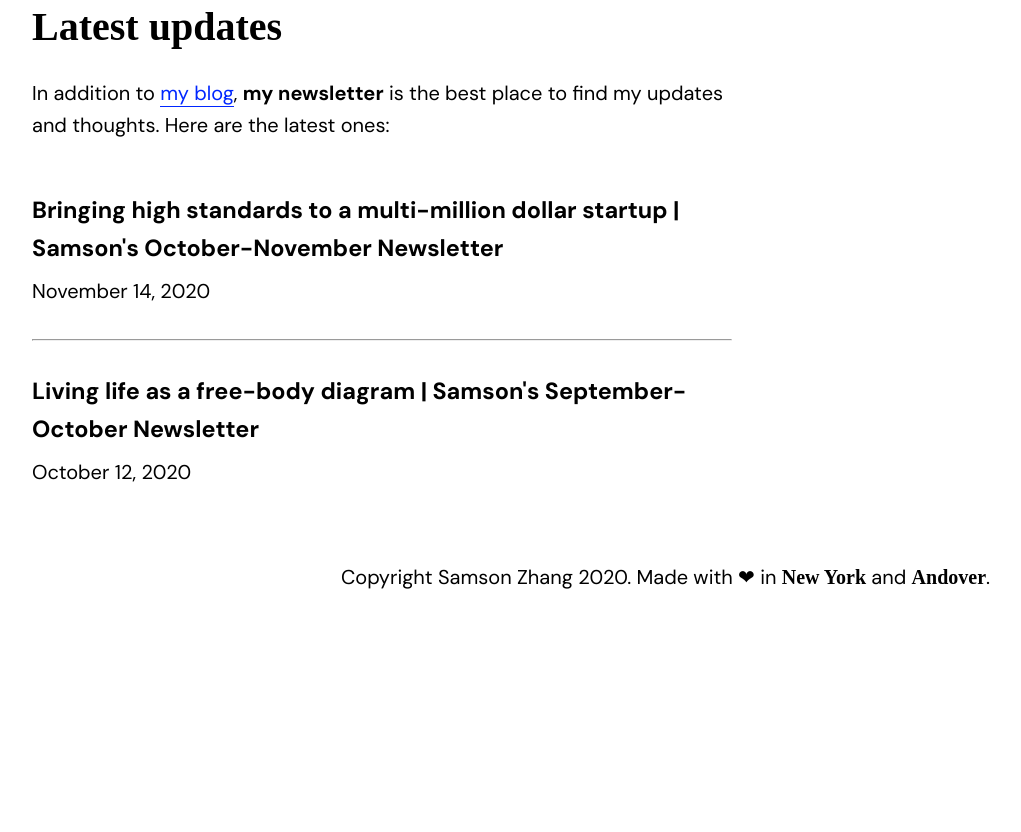
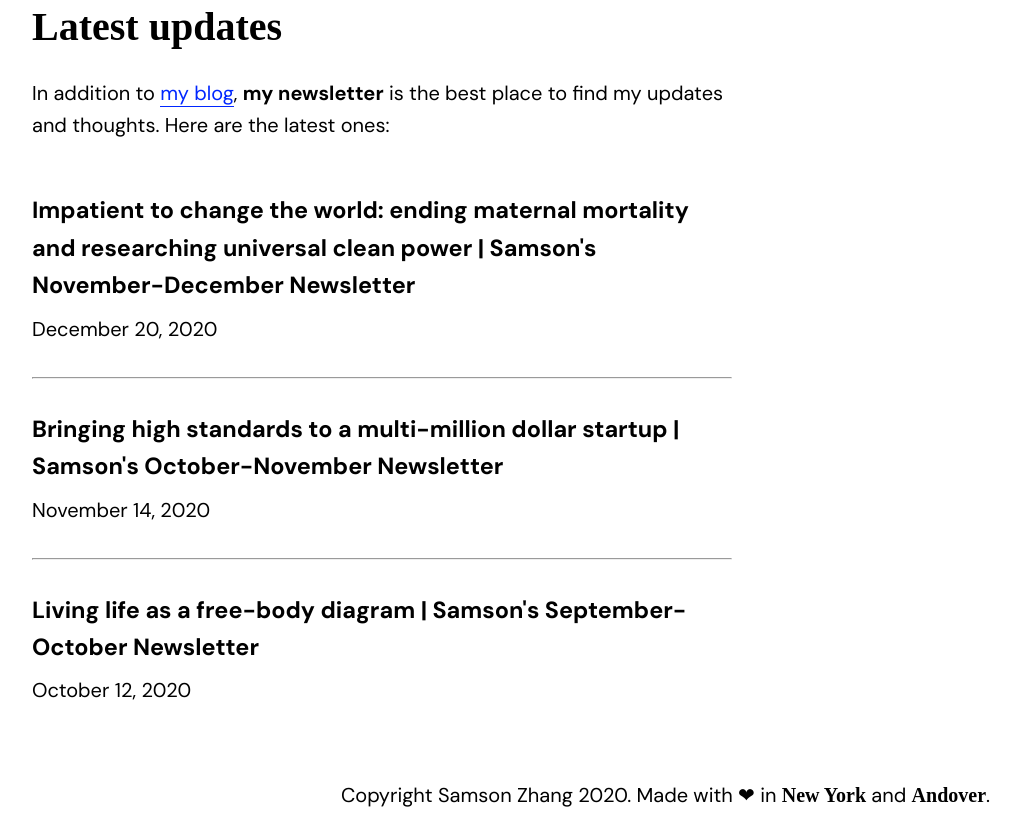
Before and after one commit to wwsalmon/portfolio, a Jekyll site: the page built from index.md, in a window 1280 px wide and 900 px high, scrolled down 1578 px, cut to the strip 68-900 px from the top of the window. Shown: the whole strip, without its empty margins (258-1279 px from the left). Built offline with Jekyll 4.4.1, drawn with Linux system fonts in a browser that asks for light colours; some web fonts are replaced; before the commit the page ends 2260 px from its top, so only the background shows below that.

Commit message:
add november-december newsletter

```diff
--- a/_data/newsletters.json
+++ b/_data/newsletters.json
@@ -8,6 +8,10 @@
         "subject": "Bringing high standards to a multi-million dollar startup | Samson's October-November Newsletter",
         "date": "2020-11-14",
         "link": "https://preview.mailerlite.com/g8w8t2"
-
+    },
+    {
+        "subject": "Impatient to change the world: ending maternal mortality and researching universal clean power | Samson's November-December Newsletter",
+        "date": "2020-12-20",
+        "link": "https://preview.mailerlite.com/d9q2f3"
     }
 ]
```
